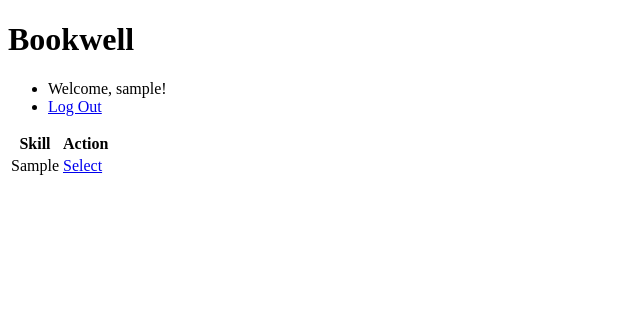
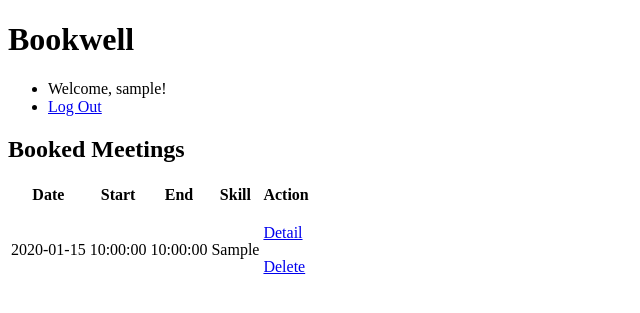
Before and after one commit to bw5io/bookwell_flask, a Flask app: page /student/booking in a window 1280 px wide. Shown: the top 313 px of the page, without its empty margins (0-640 px from the left). Run offline with Flask 2, Linux system fonts and the light colour scheme; a user stored in the database is signed in; tables that the repository leaves empty hold one stand-in row (values such as "Sample post").

Commit message:
Detail view - student side

```diff
--- a/bookwell_system/student/views.py
+++ b/bookwell_system/student/views.py
@@ -11,7 +11,7 @@ from ..models import TimeSlotInventory, User, StaffCapability, SkillSet, Meeting
 from ..functions import flash_errors
 from .forms import FormMeetingDetail
 
-@student.route("/booking")
+@student.route("/booking/step1")
 def booking_step_1():
     skills = SkillSet.query.all()
     return render_template("/student/booking_1.html", skills=skills)
@@ -30,7 +30,7 @@ def booking_step_3():
     timeslots = TimeSlotInventory.query.filter_by(staff=staff_id, occupied=False).all()
     return render_template("/student/booking_3.html", timeslots=timeslots, skill=skill_id, staff=staff_id)
 
-@student.route("booking/step4")
+@student.route("/booking/step4")
 def booking_step_4():
     skill_id = request.args.get("skill")
     staff_id = request.args.get("staff")
@@ -53,14 +53,15 @@ def booking_step_4():
     db.session.add(meeting_joiner)
     db.session.commit()
     flash("Your timeslot has been booked.")
-    return redirect(url_for("student.booking_detail", id=new_meeting.id))
+    return redirect(url_for("student.booking_detail_edit", id=new_meeting.id))
 
-@student.route("booking/detail/edit", methods=["POST", "GET"])
-def booking_detail():
+@student.route("/booking/detail/edit", methods=["POST", "GET"])
+def booking_detail_edit():
     meeting_id=request.args.get("id")
     meeting=Meeting.query.get_or_404(meeting_id)
     if meeting.owner!=current_user.id:
-        abort(403)
+        flash("You have no access to modify this meeting.")
+        return redirect(url_for("student.booking_detail", id=meeting_id))
     form=FormMeetingDetail()
     if request.method=='GET':
         form.allowJoining.data = meeting.allowJoining
@@ -74,4 +75,16 @@ def booking_detail():
         meeting.meetingPlace = form.meetingPlace.data
         db.session.commit()
         flash("Detail has been saved.")
-    return render_template("/student/booking_detail.html", form=form, meeting=meeting)
+        return redirect(url_for("student.booking_detail", id=meeting_id))
+    return render_template("/student/booking_edit_detail.html", form=form, meeting=meeting)
+
+@student.route("/booking")
+def booking_list():
+    meetings=current_user.meetingjoiners
+    return render_template("/student/booking_list.html", meetings=meetings)
+
+@student.route("/booking/detail")
+def booking_detail():
+    meeting_id=request.args.get("id")
+    meeting=Meeting.query.get_or_404(meeting_id)
+    return render_template("/student/booking_detail.html", meeting=meeting, id=meeting_id)
--- /dev/null
+++ b/bookwell_system/templates/student/booking_list.html
@@ -0,0 +1,30 @@
+{% extends 'common.html' %}
+{% block content %}
+
+<div>
+    <h2>Booked Meetings</h2>
+    <table class="table">
+        <tr>
+            <th>Date</th>
+            <th>Start</th>
+            <th>End</th>
+            <th>Skill</th>
+            <th>Action</th>
+        </tr>
+        {% for meeting in meetings %}
+        <tr>
+            <td>{{meeting.Meeting.meetingSlots[0].slotinfo.date}}</td>
+            <td>{{meeting.Meeting.meetingSlots[0].slotinfo.startTime}}</td>
+            <td>{{meeting.Meeting.meetingSlots[0].slotinfo.endTime}}</td>
+            <td>{{meeting.Meeting.SkillSet.skill}}</td>
+            <td>
+                <p> <a href="{{url_for('student.booking_detail', id=meeting.Meeting.id)}}">Detail</a></p>
+                <p><a href="#"}>Delete</a></p>
+            </td>
+        </tr>
+        {% endfor %}
+    </table>
+</div>
+
+
+{% endblock %}
```
Also changed, not shown: bookwell_system/templates/staff/timeslot.html (+6 -4 lines), bookwell_system/templates/student/booking_detail.html (+39 -8 lines), bookwell_system/templates/student/booking_edit_detail.html (added, +17 -0 lines).
